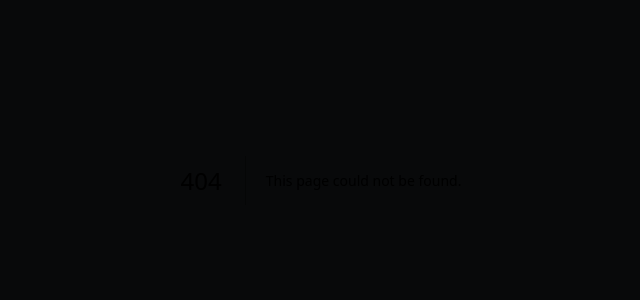
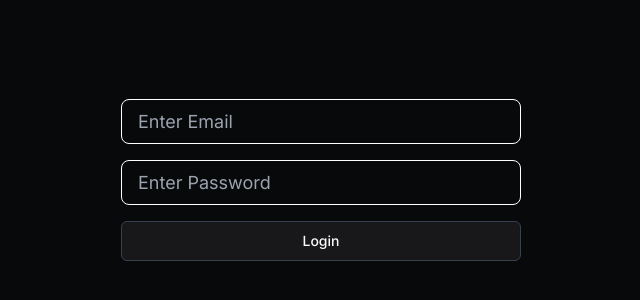
Before and after one commit to SST-OSS/seating, a Next.js app: page /login in a window 1280 px wide. Before the commit this address had no page. Shown: the part 220-520 px from the top of the page, without its empty margins (319-959 px from the left). Built offline with nearby package versions, Linux system fonts and the light colour scheme.

Commit message:
Admin Panel

```diff
--- a/app/home/page.js
+++ b/app/home/page.js
@@ -14,6 +14,8 @@ const Home = () => {
   const seatedCol = useUser((state) => state.seatedCol);
   const seatedRow = useUser((state) => state.seatedRow);
   const batch = useUser((state) => state.batchNumber);
+
+  const isBatchManager = useUser((state) => state.isBatchManager);
 
   useEffect(() => {
     getSeating();
@@ -35,6 +37,7 @@ const Home = () => {
   };
 
   const name = useUser((state) => state.name);
+  // const batchManagerName = useUser((state) => state.name);
 
   if (name == null) {
     redirect("/");
@@ -49,9 +52,27 @@ const Home = () => {
   }
 
   return (
-    <div className="bg-darkBG h-screen overflow-hidden text-gray-200 max-h-screen w-screen p-4 flex flex-col gap-4 ">
+    <div className=" bg-gradient-to-b from-gray-700 via-gray-900 to-black h-screen overflow-hidden text-gray-200 max-h-screen w-screen p-4 flex flex-col gap-4 ">
       <Header text={"Home"} />
 
+      {isBatchManager ? (
+        <>
+          <div className="mt-[80px] lg:min-h-[180px] border p-4 rounded-lg">
+            <div className="flex justify-between w-full">
+              <div className="flex items-start gap-2">
+                <Avatar className="border-[3px] h-[4rem] w-[4rem] border-blue-700">
+                  <AvatarImage src="img/logo.png" alt="@shadcn" />
+                  <AvatarFallback>SST</AvatarFallback>
+                </Avatar>
+                <span className="capitalize text-xl font-medium">{name}</span>
+              </div>
+              <div className="text-lg bg-blue-900 font-bold  p-2 flex items-center h-auto rounded-lg">
+                <span>Thursday</span>
+              </div>
+            </div>
+          </div>
+        </>
+      ) : (
         <div className="border lg:w-[50%] lg:min-h-[180px] flex flex-col items-start  p-4 mt-[80px] border-gray-600 rounded-lg overflow-hidden w-full">
           <div className="flex justify-between w-full">
             <Avatar className="border-[3px] h-[4rem] w-[4rem] border-blue-700">
@@ -73,6 +94,7 @@ const Home = () => {
             {batch == 3 ? "Akanksha Gaur" : ""}
           </span>
         </div>
+      )}
 
       <Table table={seatingArrangment} />
     </div>
--- /dev/null
+++ b/app/login/page.js
@@ -0,0 +1,48 @@
+"use client";
+import { Button } from "@/components/ui/button";
+import { useUser } from "@/lib/store/store";
+import { useState } from "react";
+
+function page() {
+  const [email, setEmail] = useState("");
+  const [password, setPassword] = useState("");
+
+  const handleBatchManager = useUser((state) => state.batchManagerLogin);
+
+  const handleLogin = () => {
+    if (email.length == 0 || password.length == 0) {
+      alert("Please enter email and password");
+      return;
+    }
+
+    console.log("Logging in", email, password);
+
+    handleBatchManager("Dhruv", email, 1, 1, "img/logo.png");
+  };
+  return (
+    <div className="text-white flex m-auto justify-center items-center h-screen">
+      <div className="flex max-h-[50%] min-w-[400px] gap-4 max-w-[50%] flex-col">
+        <input
+          className="p-2 w-full  pl-4 border-[1px] border-white rounded-lg bg-transparent text-[18px]"
+          placeholder="Enter Email"
+          type="email"
+          value={email}
+          onChange={(e) => setEmail(e.target.value)}
+        ></input>
+        <input
+          className="p-2 w-full  pl-4 border-white border-[1px] rounded-lg bg-transparent text-[18px]"
+          placeholder="Enter Password"
+          type="password"
+          value={password}
+          onChange={(e) => setPassword(e.target.value)}
+        ></input>
+
+        <Button className="border border-gray-700" onClick={handleLogin}>
+          Login
+        </Button>
+      </div>
+    </div>
+  );
+}
+
+export default page;
--- a/app/page.js
+++ b/app/page.js
@@ -17,7 +17,7 @@ const Home = () => {
   }
 
   return (
-    <div className="bg-darkBG relative h-screen lg:h-max p-4 flex flex-col gap-4 ">
+    <div className="bg-gradient-to-b from-gray-700 via-gray-900 to-black relative h-screen lg:h-max p-4 flex flex-col gap-4 ">
       <Avatar className="border-[3px] h-[5rem] w-[5rem] border-blue-700">
         <AvatarImage src="img/logo.png" alt="@shadcn" />
         <AvatarFallback>SST</AvatarFallback>
--- a/components/common/Header.js
+++ b/components/common/Header.js
@@ -1,5 +1,5 @@
 "use client";
-import { Avatar} from "../ui/avatar";
+import { Avatar } from "../ui/avatar";
 import { HiMenuAlt2 } from "react-icons/hi";
 import { useUser } from "@/lib/store/store";
 import { FiSearch } from "react-icons/fi";
@@ -9,13 +9,12 @@ import { SearchUser } from "./SearchUser";
 import { useState } from "react";
 
 const Header = ({ text }) => {
-
   const [open, setOpen] = useState(false);
 
   const logout = useUser((state) => state.logout);
   return (
     <>
-      <div className="flex w-full text-white items-center justify-between pr-8 fixed bg-darkBG">
+      <div className="flex bg-transparent w-full text-white items-center justify-between pr-8 fixed ">
         <div className="flex items-center gap-4">
           <Sidebar>
             <SheetTrigger asChild>
--- a/components/common/SelectUser.js
+++ b/components/common/SelectUser.js
@@ -36,7 +36,7 @@ const SelectUser = ({ selectedUser, setSelectedUser }) => {
   };
 
   return (
-    <Command className="dark overflow-hidden  flex-1 w-full ">
+    <Command className="dark bg-gradient-to-b from-gray-700 via-gray-900 to-black overflow-hidden  flex-1 w-full ">
       <CommandInput
         placeholder="Type a name or search..."
         value={selectedUser}
--- a/components/ui/button.jsx
+++ b/components/ui/button.jsx
@@ -5,7 +5,7 @@ import { cva } from "class-variance-authority";
 import { cn } from "@/lib/utils"
 
 const buttonVariants = cva(
-  "inline-flex items-center justify-center rounded-md text-sm font-medium ring-offset-background transition-colors focus-visible:outline-none focus-visible:ring-2 focus-visible:ring-ring focus-visible:ring-offset-2 disabled:pointer-events-none disabled:opacity-50",
+  "inline-flex items-center justify-center whitespace-nowrap rounded-md text-sm font-medium ring-offset-background transition-colors focus-visible:outline-none focus-visible:ring-2 focus-visible:ring-ring focus-visible:ring-offset-2 disabled:pointer-events-none disabled:opacity-50",
   {
     variants: {
       variant: {
--- a/lib/store/store.js
+++ b/lib/store/store.js
@@ -3,6 +3,7 @@ import { persist } from "zustand/middleware";
 
 const user = (set) => ({
   name: null,
+  isBatchManager: false,
   batchNumber: null,
   id: null,
   imageUrl: null,
@@ -57,6 +58,42 @@ const user = (set) => ({
     });
   },
 
+  updateIsBatchManager: (isBatchManager) => {
+    set((state) => {
+      return {
+        isBatchManager: isBatchManager,
+      };
+    });
+  },
+
+  batchManagerLogin: (name, email, batchNumber, id, imageUrl) => {
+    set((state) => {
+      return {
+        name,
+        email,
+        batchNumber,
+        id,
+        imageUrl,
+        isLoggedIn: true,
+        isBatchManager: true,
+      };
+    });
+  },
+
+  batchManagerLogout: () => {
+    set((state) => {
+      return {
+        name: null,
+        email: null,
+        batchNumber: null,
+        id: null,
+        imageUrl: null,
+        isLoggedIn: false,
+        isBatchManager: false,
+      };
+    });
+  },
+
   login: (name, batchNumber, id, imageUrl) => {
     set((state) => {
       return {
--- a/package.json
+++ b/package.json
@@ -12,6 +12,7 @@
     "@radix-ui/react-avatar": "^1.0.3",
     "@radix-ui/react-dialog": "^1.0.4",
     "@radix-ui/react-slot": "^1.0.2",
+    "@ts-morph/common": "^0.21.0",
     "autoprefixer": "10.4.15",
     "class-variance-authority": "^0.7.0",
     "clsx": "^2.0.0",
@@ -26,6 +27,7 @@
     "tailwind-merge": "^1.14.0",
     "tailwindcss": "3.3.3",
     "tailwindcss-animate": "^1.0.7",
+    "ts-morph": "^20.0.0",
     "zustand": "^4.4.1"
   }
 }
```
Also changed, not shown: 2 other files (tests, documents, lock files or other folders). Lines whose indentation alone changed are shown as unchanged.
